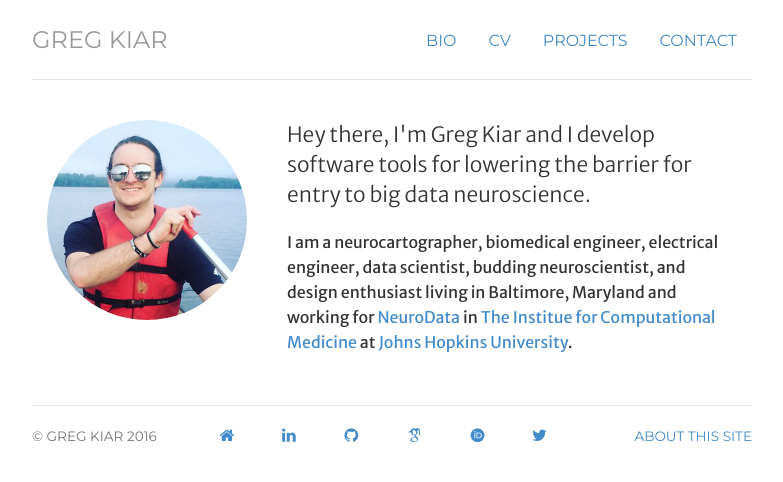
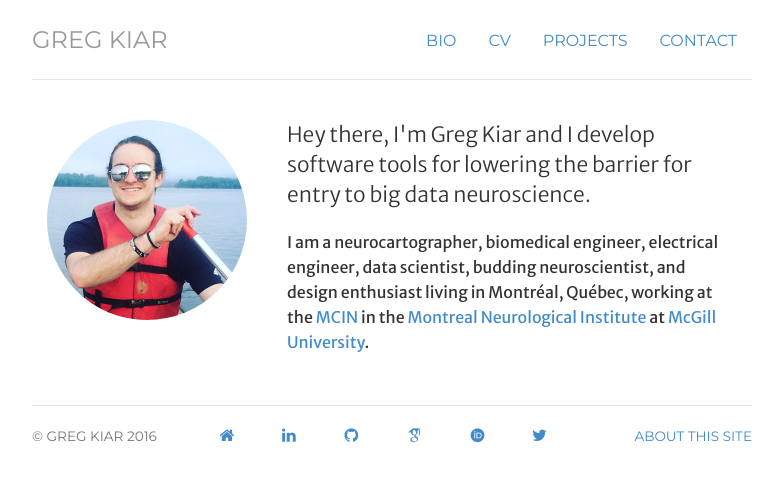
Before and after one commit to gkiar/gkiar.github.io, a Jekyll site: the page built from index.html, in a window 1280 px wide. Shown: the top 482 px of the page, without its empty margins (248-1031 px from the left). Built offline with Jekyll 4.4.1, drawn with Linux system fonts in a browser that asks for light colours; nearby versions of some CDN libraries; some web fonts are replaced.

Commit message:
updated where I work

```diff
--- a/index.html
+++ b/index.html
@@ -13,9 +13,7 @@ description: Greg Kiar, a Canadian Neurocartographer, Biomedical Engineer, and D
 	</div>
 	<div itemscope itemtype="http://data-vocabulary.org/Person" class="col-sm-8">
 	<p class="lead">Hey there, I'm <span itemprop="name">Greg Kiar</span> and I develop software tools for lowering the barrier for entry to big data neuroscience.</p>
-	<p>I am a <span itemprop="title">neurocartographer</span>, <span itemprop="title">biomedical engineer</span>, <span itemprop="title">electrical engineer</span>, <span itemprop="title">data scientist</span>, <span itemprop="title">budding neuroscientist</span>, and design enthusiast living in <span itemprop="address" itemscope
-    itemtype="http://data-vocabulary.org/Address"> <span itemprop="locality">Baltimore</span>, <span itemprop="region">Maryland</span></span> and working for <a href="http://neurodata.io/">NeuroData</a> in <span itemprop="affiliation"><a href="http://icm.jhu.edu/">The Institue for Computational Medicine</a></span> at <span itemprop="affiliation"><a href="http://jhu.edu">Johns Hopkins University</a></span>.</p>
-
+	<p>I am a <span itemprop="title">neurocartographer</span>, <span itemprop="title">biomedical engineer</span>, <span itemprop="title">electrical engineer</span>, <span itemprop="title">data scientist</span>, <span itemprop="title">budding neuroscientist</span>, and design enthusiast living in <span itemprop="address" itemscope itemtype="http://data-vocabulary.org/Address"> <span itemprop="locality">Montr&eacute;al</span>, <span itemprop="region">Qu&eacute;bec</span>, working at the <a href="http://mcin-cnim.ca/">MCIN</a> in the <a href="http://www.mcgill.ca/neuro/neuro-brain-research-patient-care-and-training">Montreal Neurological Institute</a> at <span itemprop="affiliation"><a href="http://mcgill.ca">McGill University</a></span>.</p>
 	</div>
 </div>
 <!-- </div> -->
```
